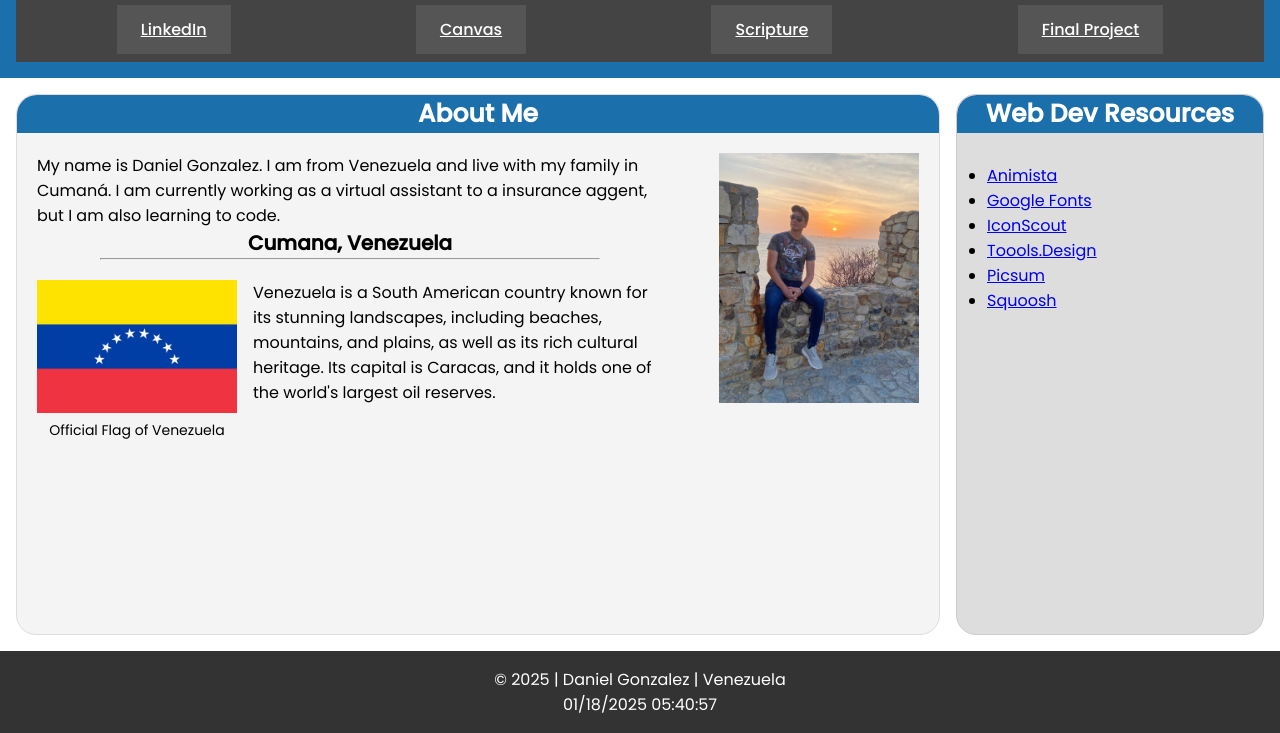
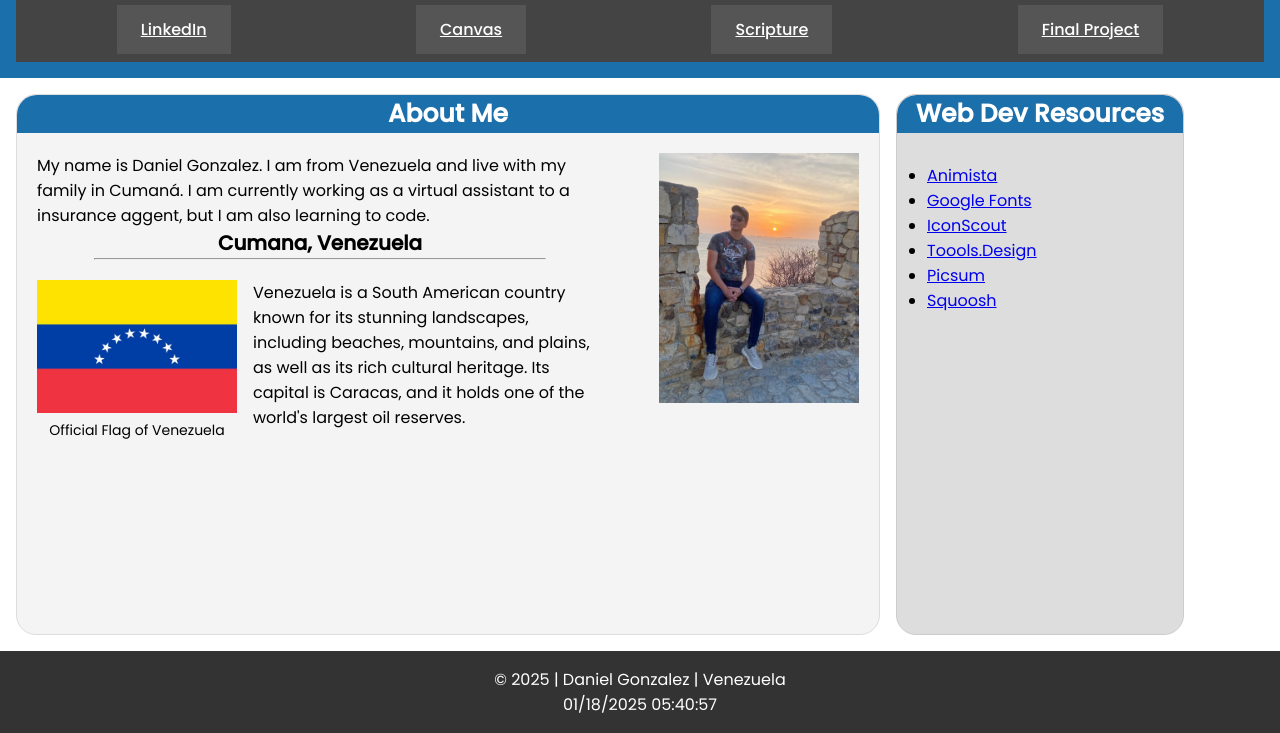
Before and after one commit to dago-developer/wdd131, a plain HTML site: page index.html in a window 1280 px wide. Shown: the part 67-800 px from the top of the page. Drawn offline with Linux system fonts and the light colour scheme.

Commit message:
testinggg

```diff
--- a/index.html
+++ b/index.html
@@ -5,10 +5,9 @@
     <meta name="viewport" content="width=device-width, initial-scale=1.0">
     <title>WDD 131 - Dynamic Web Fundamentals - Daniel Gonzalez</title>
     <link rel="stylesheet" href="styles/base.css">
-    <meta name="WDD 131 - Dynamic Web Fundamentals Daniel Gonzalez" content="Home Page">
-    <meta autor="Daniel Gonzalez" content="Home Page">
-    <link rel="preconnect" href="https://fonts.googleapis.com">
-    <link rel="preconnect" href="https://fonts.gstatic.com" crossorigin>
+    <meta name="description" content="This is the official page for WDD 131 - Dynamic Web Fundamentals, a course focused on learning dynamic web development techniques and skills.">
+    <meta name="author" content="Daniel Gonzalez">
+
     <link href="https://fonts.googleapis.com/css2?family=Poppins:wght@400;500&display=swap" rel="stylesheet">
     <script src="scripts/getdates.js" defer></script>
 </head>
@@ -24,7 +23,7 @@
     </header>
     <main class="main">
       <section class="card-1">
-        <h3>About Me</h3>
+        <h2>About Me</h3>
         <div class="card-1-content">
             <div class="content-card-1">
             <p>My name is Daniel Gonzalez. I am from Venezuela and live with my family in Cumaná. I am currently working as a virtual assistant to a insurance aggent, but I am also learning to code.</p>
@@ -46,7 +45,7 @@
         </div>
       </section>
       <section class="card-2">
-        <h3>Web Dev Resources</h3>
+        <h2>Web Dev Resources</h3>
         <ul>
             <li><a href="https://animista.net/">Animista</a></li>
             <li><a href="https://fonts.google.com/">Google Fonts</a></li>
--- a/styles/base.css
+++ b/styles/base.css
@@ -11,7 +11,7 @@ body, html {
     font-weight: 400;
     display: flex;
     flex-direction: column;
-    overflow: hidden;
+
 }
 
 header {
@@ -50,6 +50,7 @@ nav a:hover {
     grid-template-rows: auto;
     gap: 1rem;
     width: 100%;
+    max-width: 1200px;
     height: calc(100% - 6rem);
     padding: 1rem;
 }
@@ -61,7 +62,7 @@ nav a:hover {
     border-radius: 20px
 }
 
-h3 {
+h2 {
     font-size: 25px;
     display: flex;
     justify-content: center;
@@ -112,6 +113,7 @@ h3 {
     overflow: hidden;
     border: 1px solid #ccc;
     border-radius: 20px;
+
 }
 
 .card-2 ul {
```
